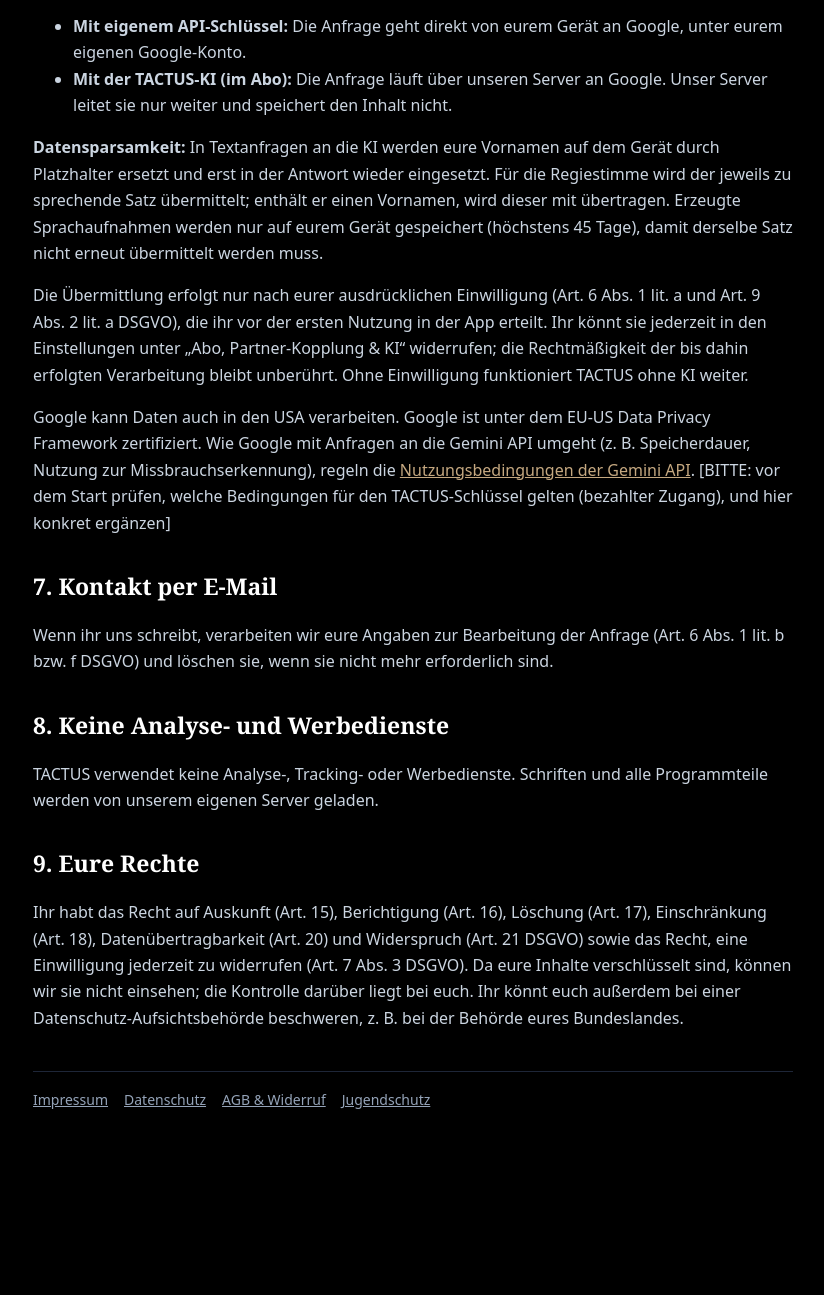
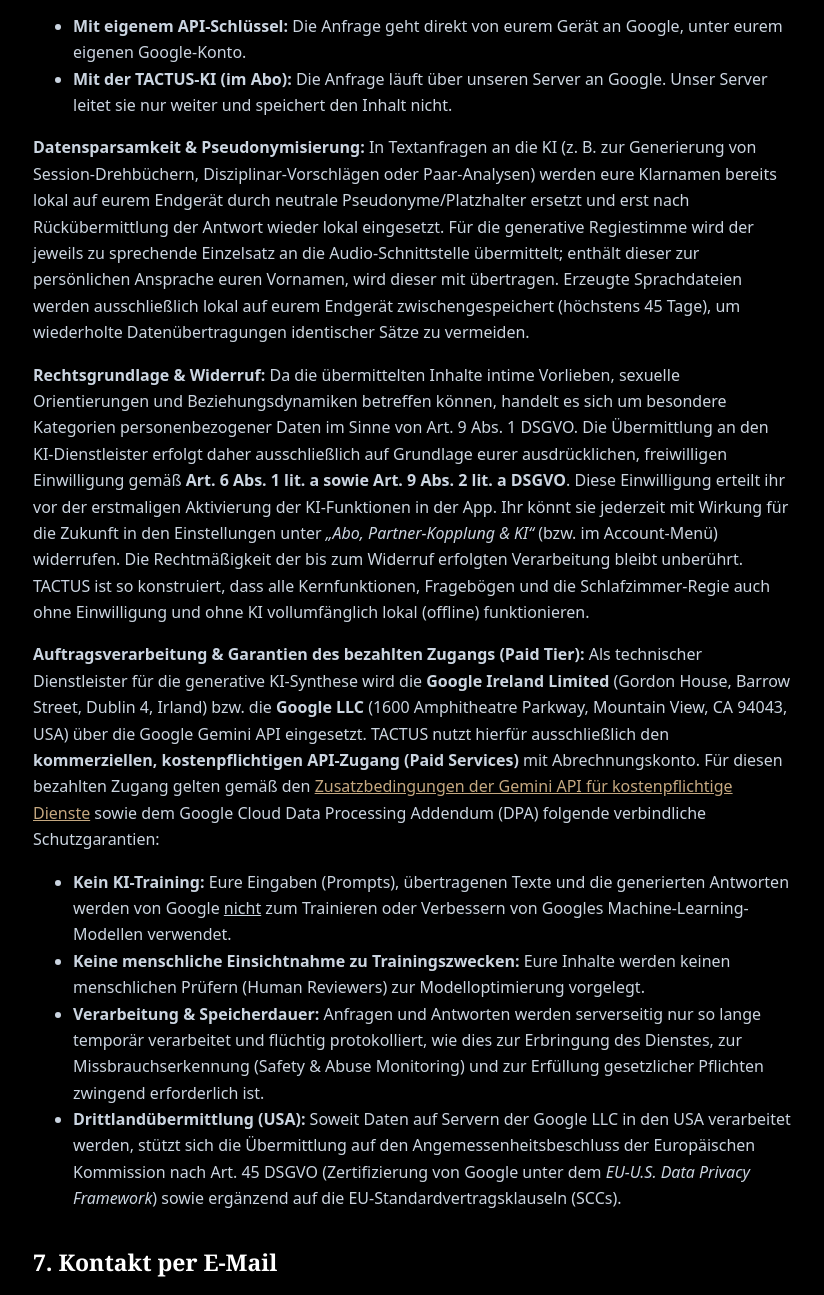
Before and after one commit to nils491/pactum, a website: page datenschutz.html in a window 1280 px wide. Shown: the part 2282-3577 px from the top of the page, without its empty margins (227-1051 px from the left). Before the commit the page ends 3425 px from the top, so only its background shows below. Drawn offline with Linux system fonts and the light colour scheme; a web font is replaced by a local one.

Commit message:
Update datenschutz.html

```diff
--- a/datenschutz.html
+++ b/datenschutz.html
@@ -40,7 +40,7 @@
 
   <h2>5. Abo und Lizenz</h2>
   <p>Zur Prüfung eures Abos speichern wir auf unserem Server nur einen kryptografischen Fingerabdruck (SHA-256) eures Lizenzschlüssels, den Tarif, den Status und das Ablaufdatum. Für das KI-Kontingent zählen wir pro Lizenz und Tag die Anzahl der KI-Anfragen, ohne deren Inhalt zu speichern. Rechtsgrundlage ist Art. 6 Abs. 1 lit. b DSGVO.</p>
-  <p><b>Zahlung:</b> Der Kauf wird über [BITTE: Zahlungsanbieter, Anschrift, Link zu dessen Datenschutzerklärung] abgewickelt. Dieser erhebt die für die Zahlung nötigen Daten (z. B. Name, E-Mail, Zahlungsdaten, Rechnungsland) in eigener Verantwortung. Wir erhalten davon nur, was zur Zuordnung des Abos nötig ist. Rechnungsrelevante Daten werden gemäß den gesetzlichen Aufbewahrungspflichten (bis zu 10 Jahre) aufbewahrt.</p>
+  <p><b>Zahlung:</b> Der Kauf wird über CCBill.com, Anschrift, Link zu dessen Datenschutzerklärung] abgewickelt. Dieser erhebt die für die Zahlung nötigen Daten (z. B. Name, E-Mail, Zahlungsdaten, Rechnungsland) in eigener Verantwortung. Wir erhalten davon nur, was zur Zuordnung des Abos nötig ist. Rechnungsrelevante Daten werden gemäß den gesetzlichen Aufbewahrungspflichten (bis zu 10 Jahre) aufbewahrt.</p>
 
   <h2 id="ki">6. KI-Funktionen (Google Gemini) – nur mit Einwilligung</h2>
   <p>Einige Funktionen (z. B. KI-Vorschläge, Dossiers, Disziplinar-Wizard, Regie-Stimme) nutzen die Gemini API von Google Ireland Limited, Gordon House, Barrow Street, Dublin 4, Irland. Dabei werden die jeweils nötigen Angaben übermittelt, etwa Vornamen, Rollen, Vorlieben, Grenzen und eure Ausrüstung. Das kann Angaben zu eurem Sexualleben umfassen.</p>
@@ -48,10 +48,17 @@
     <li><b>Mit eigenem API-Schlüssel:</b> Die Anfrage geht direkt von eurem Gerät an Google, unter eurem eigenen Google-Konto.</li>
     <li><b>Mit der TACTUS-KI (im Abo):</b> Die Anfrage läuft über unseren Server an Google. Unser Server leitet sie nur weiter und speichert den Inhalt nicht.</li>
   </ul>
-  <p><b>Datensparsamkeit:</b> In Textanfragen an die KI werden eure Vornamen auf dem Gerät durch Platzhalter ersetzt und erst in der Antwort wieder eingesetzt. Für die Regiestimme wird der jeweils zu sprechende Satz übermittelt; enthält er einen Vornamen, wird dieser mit übertragen. Erzeugte Sprachaufnahmen werden nur auf eurem Gerät gespeichert (höchstens 45 Tage), damit derselbe Satz nicht erneut übermittelt werden muss.</p>
-  <p>Die Übermittlung erfolgt nur nach eurer ausdrücklichen Einwilligung (Art. 6 Abs. 1 lit. a und Art. 9 Abs. 2 lit. a DSGVO), die ihr vor der ersten Nutzung in der App erteilt. Ihr könnt sie jederzeit in den Einstellungen unter „Abo, Partner-Kopplung &amp; KI“ widerrufen; die Rechtmäßigkeit der bis dahin erfolgten Verarbeitung bleibt unberührt. Ohne Einwilligung funktioniert TACTUS ohne KI weiter.</p>
-  <p>Google kann Daten auch in den USA verarbeiten. Google ist unter dem EU-US Data Privacy Framework zertifiziert. Wie Google mit Anfragen an die Gemini API umgeht (z. B. Speicherdauer, Nutzung zur Missbrauchserkennung), regeln die <a href="https://ai.google.dev/gemini-api/terms" rel="noopener">Nutzungsbedingungen der Gemini API</a>. [BITTE: vor dem Start prüfen, welche Bedingungen für den TACTUS-Schlüssel gelten (bezahlter Zugang), und hier konkret ergänzen]</p>
+  <p><b>Datensparsamkeit &amp; Pseudonymisierung:</b> In Textanfragen an die KI (z.&nbsp;B. zur Generierung von Session-Drehbüchern, Disziplinar-Vorschlägen oder Paar-Analysen) werden eure Klarnamen bereits lokal auf eurem Endgerät durch neutrale Pseudonyme/Platzhalter ersetzt und erst nach Rückübermittlung der Antwort wieder lokal eingesetzt. Für die generative Regiestimme wird der jeweils zu sprechende Einzelsatz an die Audio-Schnittstelle übermittelt; enthält dieser zur persönlichen Ansprache euren Vornamen, wird dieser mit übertragen. Erzeugte Sprachdateien werden ausschließlich lokal auf eurem Endgerät zwischengespeichert (höchstens 45 Tage), um wiederholte Datenübertragungen identischer Sätze zu vermeiden.</p>
 
+  <p><b>Rechtsgrundlage &amp; Widerruf:</b> Da die übermittelten Inhalte intime Vorlieben, sexuelle Orientierungen und Beziehungsdynamiken betreffen können, handelt es sich um besondere Kategorien personenbezogener Daten im Sinne von Art.&nbsp;9 Abs.&nbsp;1 DSGVO. Die Übermittlung an den KI-Dienstleister erfolgt daher ausschließlich auf Grundlage eurer ausdrücklichen, freiwilligen Einwilligung gemäß <b>Art.&nbsp;6 Abs.&nbsp;1 lit.&nbsp;a sowie Art.&nbsp;9 Abs.&nbsp;2 lit.&nbsp;a DSGVO</b>. Diese Einwilligung erteilt ihr vor der erstmaligen Aktivierung der KI-Funktionen in der App. Ihr könnt sie jederzeit mit Wirkung für die Zukunft in den Einstellungen unter <i>„Abo, Partner-Kopplung &amp; KI“</i> (bzw. im Account-Menü) widerrufen. Die Rechtmäßigkeit der bis zum Widerruf erfolgten Verarbeitung bleibt unberührt. TACTUS ist so konstruiert, dass alle Kernfunktionen, Fragebögen und die Schlafzimmer-Regie auch ohne Einwilligung und ohne KI vollumfänglich lokal (offline) funktionieren.</p>
+
+  <p><b>Auftragsverarbeitung &amp; Garantien des bezahlten Zugangs (Paid Tier):</b> Als technischer Dienstleister für die generative KI-Synthese wird die <b>Google Ireland Limited</b> (Gordon House, Barrow Street, Dublin 4, Irland) bzw. die <b>Google LLC</b> (1600 Amphitheatre Parkway, Mountain View, CA 94043, USA) über die Google Gemini API eingesetzt. TACTUS nutzt hierfür ausschließlich den <b>kommerziellen, kostenpflichtigen API-Zugang (Paid Services)</b> mit Abrechnungskonto. Für diesen bezahlten Zugang gelten gemäß den <a href="https://ai.google.dev/gemini-api/terms" target="_blank" rel="noopener noreferrer">Zusatzbedingungen der Gemini API für kostenpflichtige Dienste</a> sowie dem Google Cloud Data Processing Addendum (DPA) folgende verbindliche Schutzgarantien:</p>
+  <ul class="list-disc pl-5 space-y-1 text-slate-300">
+    <li><b>Kein KI-Training:</b> Eure Eingaben (Prompts), übertragenen Texte und die generierten Antworten werden von Google <u>nicht</u> zum Trainieren oder Verbessern von Googles Machine-Learning-Modellen verwendet.</li>
+    <li><b>Keine menschliche Einsichtnahme zu Trainingszwecken:</b> Eure Inhalte werden keinen menschlichen Prüfern (Human Reviewers) zur Modelloptimierung vorgelegt.</li>
+    <li><b>Verarbeitung &amp; Speicherdauer:</b> Anfragen und Antworten werden serverseitig nur so lange temporär verarbeitet und flüchtig protokolliert, wie dies zur Erbringung des Dienstes, zur Missbrauchserkennung (Safety &amp; Abuse Monitoring) und zur Erfüllung gesetzlicher Pflichten zwingend erforderlich ist.</li>
+    <li><b>Drittlandübermittlung (USA):</b> Soweit Daten auf Servern der Google LLC in den USA verarbeitet werden, stützt sich die Übermittlung auf den Angemessenheitsbeschluss der Europäischen Kommission nach Art.&nbsp;45 DSGVO (Zertifizierung von Google unter dem <i>EU-U.S. Data Privacy Framework</i>) sowie ergänzend auf die EU-Standardvertragsklauseln (SCCs).</li>
+  </ul>
   <h2>7. Kontakt per E-Mail</h2>
   <p>Wenn ihr uns schreibt, verarbeiten wir eure Angaben zur Bearbeitung der Anfrage (Art. 6 Abs. 1 lit. b bzw. f DSGVO) und löschen sie, wenn sie nicht mehr erforderlich sind.</p>
 
```
